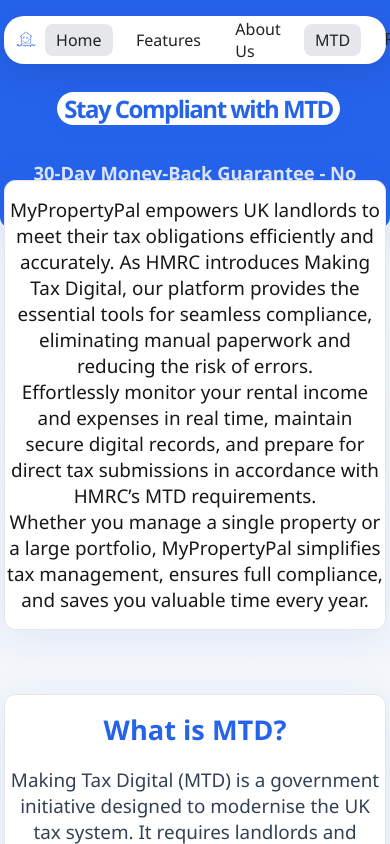
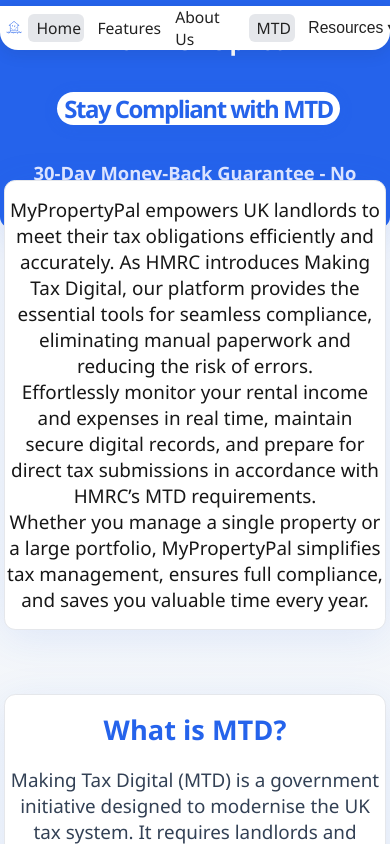
Before and after one commit to rubberduckies12/MyPropertyPal, a Next.js app in the folder webpage/: page /mtd/mtd in a window 390 px wide. Shown: the top 844 px of the page. Built offline with nearby package versions, Linux system fonts and the light colour scheme.

Commit message:
mobile attempt 1

```diff
--- a/webpage/src/styles/header/header.css
+++ b/webpage/src/styles/header/header.css
@@ -162,23 +162,48 @@
 
 /* Responsive: stack or shrink header on mobile */
 @media (max-width: 600px) {
+  .webpage-header-outer {
+    height: 64px;
+    min-height: 64px;
+  }
   .webpage-header-rounded {
-    width: 98vw;
+    width: 100vw;
     min-width: 0;
-    padding: 0 2vw;
+    max-width: 100vw;
+    margin-top: 6px;
+    border-radius: 0 0 18px 18px;
+    padding: 0 1vw;
+    height: 44px;
+    box-shadow: 0 4px 16px rgba(30, 41, 59, 0.10);
   }
   .webpage-header-inner {
     gap: 0;
-    padding: 0 0.2rem;
+    padding: 0 0.1rem;
+    height: 44px;
+    min-height: 44px;
+    max-height: 44px;
   }
   .webpage-logo {
-    height: 22px;
-    margin-right: 6px;
+    height: 18px;
+    margin-right: 4px;
+  }
+  .webpage-nav {
+    gap: 0.2rem;
   }
   .webpage-nav-link,
   .webpage-login-btn-modern {
-    font-size: 1rem;
-    padding: 0.1rem 0.7rem;
-    height: 32px;
+    font-size: 0.98rem;
+    padding: 0.1rem 0.5rem;
+    height: 28px;
+    min-width: 0;
+    margin: 0 1px;
+    border-radius: 6px;
+  }
+  .webpage-nav-dropdown-menu .webpage-nav-link {
+    font-size: 0.95rem;
+    padding: 0.4rem 0.7rem;
+  }
+  .dropdown-arrow {
+    margin-left: 0.15em;
   }
 }
```
Also changed, not shown: webpage/src/styles/landing/landing.module.css (+29 -5 lines).
